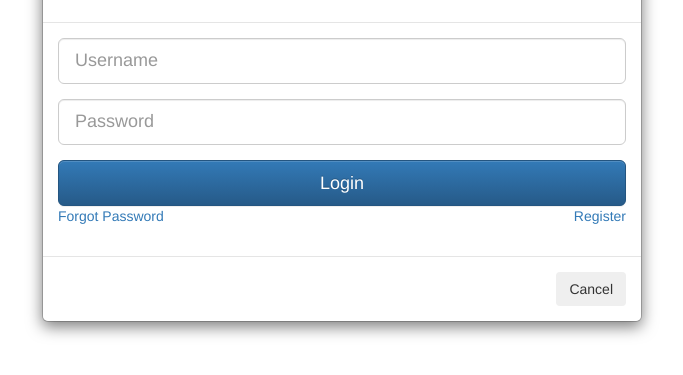
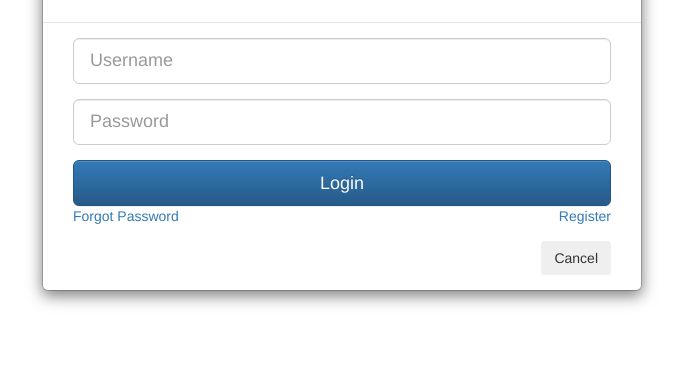
Before and after one commit to fishmandev/bootstrap-login-form, a plain HTML site: page index.html in a window 1280 px wide. Shown: the part 109-484 px from the top of the page, without its empty margins (298-981 px from the left). Drawn offline with nearby package versions, Linux system fonts and the light colour scheme.

Commit message:
Add col-md-12 class and add extra style for the modal-footer

```diff
--- a/index.html
+++ b/index.html
@@ -9,6 +9,11 @@
     <!-- Optional theme -->
     <link rel="stylesheet" href="https://maxcdn.bootstrapcdn.com/bootstrap/3.3.7/css/bootstrap-theme.min.css"
           integrity="sha384-rHyoN1iRsVXV4nD0JutlnGaslCJuC7uwjduW9SVrLvRYooPp2bWYgmgJQIXwl/Sp" crossorigin="anonymous">
+    <style>
+        .modal-footer {
+            border-top: 0px;
+        }
+    </style>
 </head>
 <body>
 <div class="modal-dialog">
@@ -17,7 +22,7 @@
             <h1 class="text-center">Login</h1>
         </div>
         <div class="modal-body">
-            <form class="center-block">
+            <form class="col-md-12 center-block">
                 <div class="form-group">
                     <input type="text" class="form-control input-lg" placeholder="Username">
                 </div>
@@ -32,7 +37,9 @@
             </form>
         </div>
         <div class="modal-footer">
-            <button class="btn">Cancel</button>
+            <div class="col-md-12">
+                <button class="btn">Cancel</button>
+            </div>
         </div>
     </div>
 </div>
```
